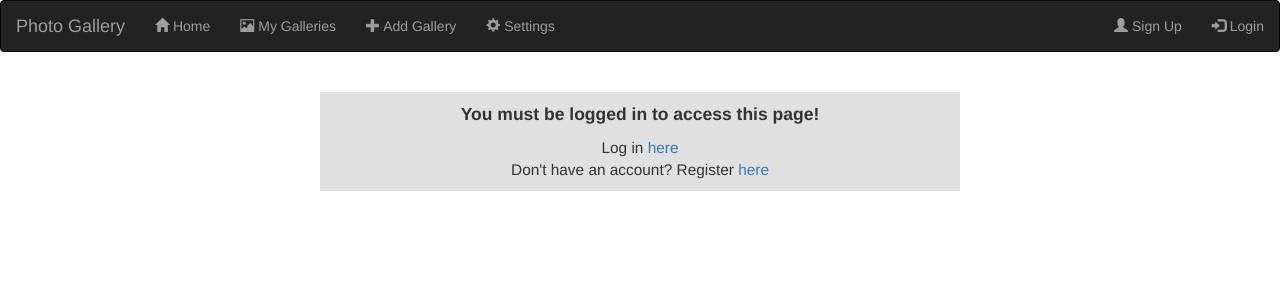
After one commit to meghardie/GalleryWebsite, a Flask app: page /addGallery in a window 1280 px wide. The commit adds this page. Shown: the top 300 px of the page. Run offline with Flask 3, Linux system fonts and the light colour scheme; some libraries are stand-ins or nearby versions.

Commit message:
created logged in check for add gallery page

```diff
--- a/app/app.py
+++ b/app/app.py
@@ -1,4 +1,4 @@
-from flask import Flask, render_template, url_for, session, redirect
+from flask import Flask, render_template, url_for, session, redirect, request
 from flask_wtf import FlaskForm
 from wtforms import StringField, SubmitField, HiddenField, PasswordField
 from wtforms.validators import ValidationError, DataRequired
@@ -7,6 +7,7 @@ from flask_bootstrap import Bootstrap
 from flask_login import LoginManager, UserMixin, login_user, logout_user, login_required
 from flask_session import Session
 from werkzeug.security import generate_password_hash, check_password_hash
+from functools import wraps
 
 app = Flask(__name__)
 app.config['SECRET_KEY'] = 'my website password'
@@ -173,12 +174,7 @@ class registerForm(FlaskForm):
     password2 = PasswordField("Confirm your password: ", validators = [containsData, passwordsMatch])
     submit = SubmitField("Create an account")
 
-with app.app_context():
-    users = getUsers()
-    galleries = getGalleries()
-    photos = getPhotos()
-
-@app.route('/')
+@app.route("/")
 def homePage():
     return render_template('index.html', galleries = galleries, photos = photos, users = users, loggedIn = isLoggedIn(), username = getCurrentUsername())
 
@@ -194,16 +190,9 @@ def viewGallery(galleryID):
         URLs[count] = photo.photoURL
         count += 1
     print(URLs)
-    return render_template('indvGallery.html',
-                           URLs = URLs,
-                           title = gallery['title'],
-                           description = gallery['description'],
-                           numPhotos = gallery['numPhotos'],
-                           dateCreated = gallery['dateCreated'],
-                           dateLastEdited = gallery['dateLastEdited'],
-                           username = users[gallery['userId']]["username"])
+    return render_template('indvGallery.html', URLs = URLs, title = gallery['title'], description = gallery['description'], numPhotos = gallery['numPhotos'], dateCreated = gallery['dateCreated'], dateLastEdited = gallery['dateLastEdited'], username = users[gallery['userId']]["username"], loggedIn = isLoggedIn())
 
-@app.route('/login', methods=['GET', 'POST'])
+@app.route("/login", methods=['GET', 'POST'])
 def login():
     form = loginForm()
     if form.validate_on_submit():
@@ -234,5 +223,15 @@ def register():
     else:
         return render_template('register.html', form = form, invalidEmail = False)
 
+@app.route("/addGallery")
+def addGallery():
+    return render_template("addGallery.html", loggedIn = isLoggedIn())
+
+
+with app.app_context():
+    users = getUsers()
+    galleries = getGalleries()
+    photos = getPhotos()
+
 if __name__ == '__main__':
     app.run(debug=True)
--- a/app/static/style.css
+++ b/app/static/style.css
@@ -16,6 +16,25 @@
     font-weight: bold;
     height: 50px;
     padding-top: 10px;
+}
+
+/* for login message */
+.loginReqMsg{
+    width: 50%;
+    margin: auto;
+    background-color: var(--darkBackground);
+    padding: 10px;
+    margin-top: 40px;
+    text-align: center;
+}
+
+.mainMessage{
+    font-size: 1.25em;
+    font-weight: bold;
+}
+
+.loginLinks{
+    font-size: 1.1em;
 }
 
 /* for home page */
--- /dev/null
+++ b/app/templates/addGallery.html
@@ -0,0 +1,18 @@
+{% extends "base.html" %}
+{% import "bootstrap/wtf.html" as wtf %}
+
+{% block title %}Create a Gallery{% endblock %}
+
+{% block content %}
+    {% if loggedIn == False %}
+    <div class = "loginReqMsg">
+        <p class = "mainMessage">You must be logged in to access this page!</p>
+        <div class = "loginLinks">
+            Log in <a href = "{{ url_for('login') }}">here</a><br>
+            Don't have an account? Register <a href = "{{ url_for('register') }}">here</a>
+        </div>
+    </div>
+    {% else %}
+    logged in!
+    {% endif %}
+{% endblock %}
--- a/app/templates/base.html
+++ b/app/templates/base.html
@@ -18,7 +18,7 @@
         <ul class="nav navbar-nav">
             <li><a href="{{ url_for('homePage') }}"><span class="glyphicon glyphicon-home"></span> Home</a></li>
             <li><a href="#"><span class="glyphicon glyphicon-picture"></span> My Galleries</a></li>
-            <li><a href="#"><span class="glyphicon glyphicon-plus"></span> Add Gallery</a></li>
+            <li><a href="{{ url_for('addGallery') }}"><span class="glyphicon glyphicon-plus"></span> Add Gallery</a></li>
             <li><a href="#"><span class="glyphicon glyphicon-cog"></span> Settings</a></li>
         </ul>
         <ul class="nav navbar-nav navbar-right">
```
